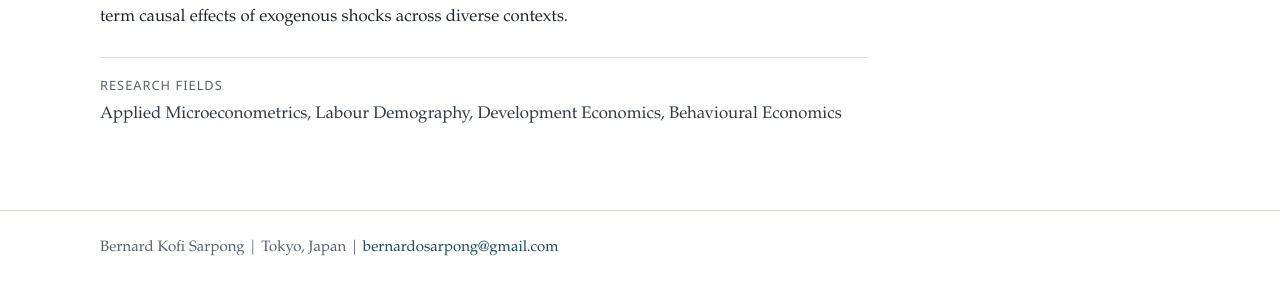
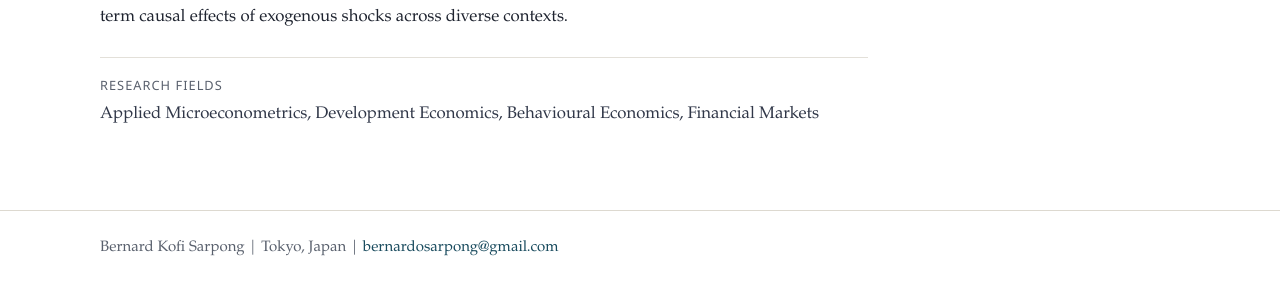
Before and after one commit to bernardksarpong/bernardksarpong.github.io, a Jekyll site: the page built from index.html, in a window 1280 px wide. Shown: the part 859-1154 px from the top of the page. Built offline with Jekyll 4.4.1, drawn with Linux system fonts in a browser that asks for light colours.

Commit message:
Update profile content via site editor

```diff
--- a/_data/profile.yml
+++ b/_data/profile.yml
@@ -25,9 +25,9 @@ education:
     distinction: First Class Honours
 research_fields:
   - Applied Microeconometrics
-  - Labour Demography
   - Development Economics
   - Behavioural Economics
+  - Financial Markets
 research_interests:
   - Life-Course Effects of Exogenous Shocks
   - Labour Supply and Retirement Behaviour
```
